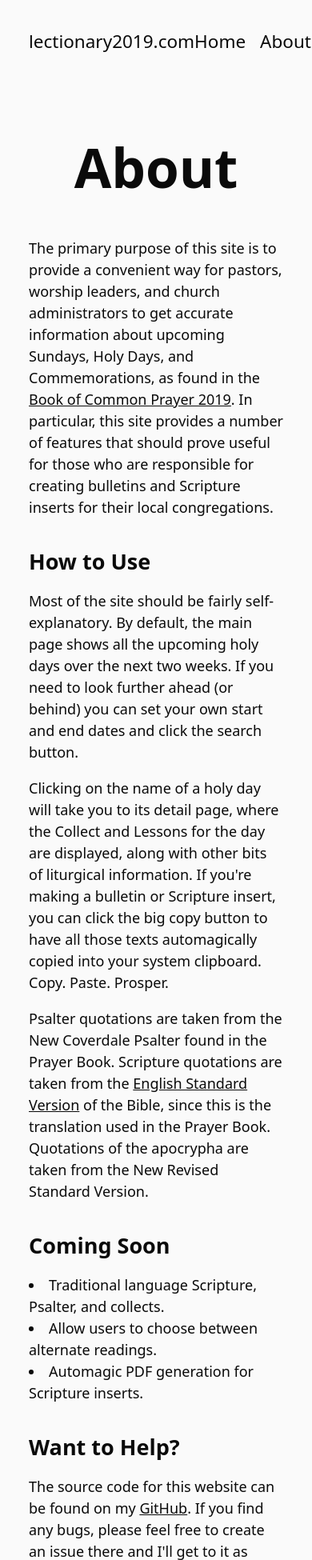
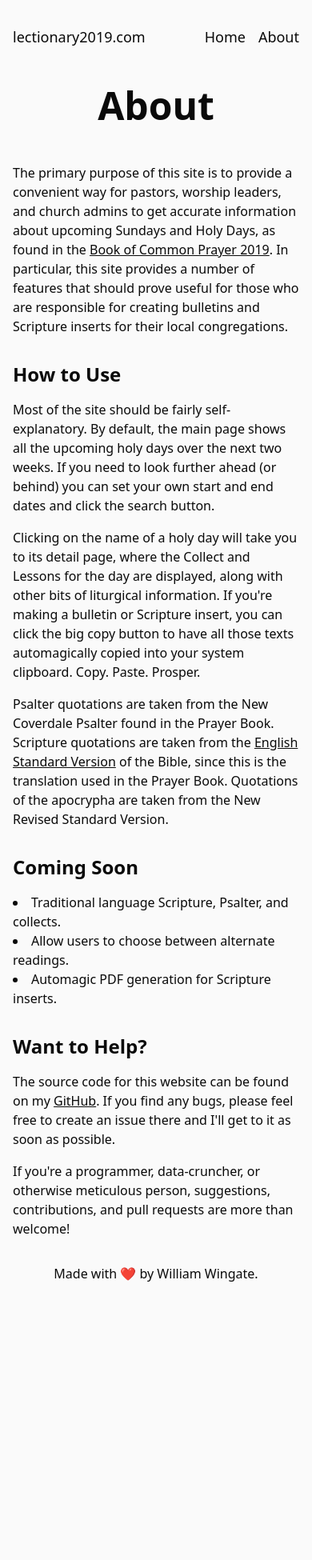
Before and after one commit to wtwingate/lectionary-django, a Django app: template lectionary/templates/lectionary/about.html in a window 390 px wide. Shown: the top 1950 px of the page at 80% size. After the commit the page ends 1602 px from the top, so only its background shows below. Run offline with Django 5.2, Linux system fonts and the light colour scheme; the template is opened without the code that fills it, so the values that code supplies are empty.

Commit message:
Start refactoring styles for mobile-first design

```diff
--- a/lectionary/templates/lectionary/about.html
+++ b/lectionary/templates/lectionary/about.html
@@ -1,17 +1,17 @@
 {% extends "lectionary/base.html" %}
 {% block content %}
     <article class="mx-auto max-w-3xl [&>p]:my-4">
-        <h1 class="mb-12 mt-24 text-center text-6xl font-semibold">About</h1>
+        <h1 class="my-12 text-center text-5xl font-semibold">About</h1>
         <p>
             The primary purpose of this site is to provide a convenient way for
-            pastors, worship leaders, and church administrators to get accurate
-            information about upcoming Sundays, Holy Days, and Commemorations,
-            as found in the
-            <a class="underline" href="https://bcp2019.anglicanchurch.net/">Book of Common Prayer 2019</a>. In particular, this site provides a number of features that should
+            pastors, worship leaders, and church admins to get accurate
+            information about upcoming Sundays and Holy Days, as found in the
+            <a class="underline" href="https://bcp2019.anglicanchurch.net/">Book of Common Prayer 2019</a>.
+            In particular, this site provides a number of features that should
             prove useful for those who are responsible for creating bulletins and
             Scripture inserts for their local congregations.
         </p>
-        <h2 class="mx-auto mt-8 max-w-3xl text-2xl font-semibold">How to Use</h2>
+        <h2 class="mt-8 text-2xl font-semibold">How to Use</h2>
         <p>
             Most of the site should be fairly self-explanatory. By default, the main
             page shows all the upcoming holy days over the next two weeks. If you
@@ -34,13 +34,13 @@
             Quotations of the apocrypha are taken from the New Revised Standard
             Version.
         </p>
-        <h2 class="mx-auto mb-4 mt-8 max-w-3xl text-2xl font-semibold">Coming Soon</h2>
-        <ul>
+        <h2 class="mt-8 text-2xl font-semibold">Coming Soon</h2>
+        <ul class="my-4">
             <li class="list-inside list-disc">Traditional language Scripture, Psalter, and collects.</li>
             <li class="list-inside list-disc">Allow users to choose between alternate readings.</li>
             <li class="list-inside list-disc">Automagic PDF generation for Scripture inserts.</li>
         </ul>
-        <h2 class="mx-auto mb-4 mt-8 max-w-3xl text-2xl font-semibold">Want to Help?</h2>
+        <h2 class="mt-8 text-2xl font-semibold">Want to Help?</h2>
         <p>
             The source code for this website can be found on my
             <a class="underline" href="https://github.com/wtwingate/lectionary">GitHub</a>. If you
@@ -52,4 +52,4 @@
             suggestions, contributions, and pull requests are more than welcome!
         </p>
     </article>
-{% endblock %}
+{% endblock content %}
--- a/lectionary/templates/lectionary/base.html
+++ b/lectionary/templates/lectionary/base.html
@@ -1,16 +1,20 @@
 {% load static %}
 <!DOCTYPE html>
-<html class="bg-neutral-300" lang="en">
+<html lang="en" class="bg-neutral-300">
     <head>
         <meta charset="UTF-8" />
         <meta name="viewport" content="width=device-width, initial-scale=1.0" />
+        <meta name="description" content="Website for the Anglican lectionary." />
+        <meta name="keywords" content="lectionary, anglican, scripture, calendar" />
         <link rel="stylesheet" href="{% static 'src/output.css' %}" />
         <title>
-            {% block title %}Lectionary{% endblock %}
+            {% block title %}
+                Lectionary
+            {% endblock title %}
         </title>
     </head>
-    <body class="mx-auto max-w-5xl bg-neutral-50 p-8 text-neutral-950 shadow-2xl">
-        <header class="flex flex-row justify-between text-xl">
+    <body class="mx-auto max-w-4xl bg-neutral-50 py-8 px-4 sm:px-8 md:px-16 lg:px-32 text-neutral-950 shadow-2xl">
+        <header class="flex flex-row justify-between text-lg">
             <span>
                 <a href="{% url 'index' %}">lectionary2019.com</a>
             </span>
@@ -20,9 +24,10 @@
             </span>
         </header>
         <main>
-            {% block content %}{% endblock %}
+            {% block content %}
+            {% endblock content %}
         </main>
-        <footer>
+        <footer class="mt-8">
             <p class="text-center">Made with ❤️ by William Wingate.</p>
         </footer>
     </body>
--- a/lectionary/views.py
+++ b/lectionary/views.py
@@ -27,7 +27,7 @@ def index(request):
     calendar = {}
     for date in dates:
         lectionary = Lectionary(date)
-        hr_date = date.strftime("%A — %D")
+        hr_date = date.strftime("%A, %D")
         calendar[hr_date] = []
         for name in lectionary.names:
             for day in Day.objects.filter(name=name, year=lectionary.year):
--- a/static/src/input.css
+++ b/static/src/input.css
@@ -1,10 +1,6 @@
 @tailwind base;
 @tailwind components;
 @tailwind utilities;
-
-html {
-    font-size: 18px;
-}
 
 .bg-violet {
     @apply bg-violet-600;
--- a/static/src/output.css
+++ b/static/src/output.css
@@ -578,6 +578,16 @@ video {
   margin-bottom: 2rem;
 }
 
+.my-4 {
+  margin-top: 1rem;
+  margin-bottom: 1rem;
+}
+
+.my-6 {
+  margin-top: 1.5rem;
+  margin-bottom: 1.5rem;
+}
+
 .mb-12 {
   margin-bottom: 3rem;
 }
@@ -625,6 +647,15 @@ video {
 
 .max-w-prose {
   max-width: 65ch;
+}
+
+.max-w-max {
+  max-width: -moz-max-content;
+  max-width: max-content;
+}
+
+.max-w-4xl {
+  max-width: 56rem;
 }
 
 .list-inside {
@@ -768,6 +829,11 @@ video {
   padding-bottom: 2rem;
 }
 
+.px-4 {
+  padding-left: 1rem;
+  padding-right: 1rem;
+}
+
 .text-center {
   text-align: center;
 }
@@ -789,6 +855,21 @@ video {
 
 .text-xl {
   font-size: 1.25rem;
+  line-height: 1.75rem;
+}
+
+.text-4xl {
+  font-size: 2.25rem;
+  line-height: 2.5rem;
+}
+
+.text-5xl {
+  font-size: 3rem;
+  line-height: 1;
+}
+
+.text-lg {
+  font-size: 1.125rem;
   line-height: 1.75rem;
 }
 
@@ -840,10 +921,6 @@ video {
   transition-property: all;
   transition-timing-function: cubic-bezier(0.4, 0, 0.2, 1);
   transition-duration: 150ms;
-}
-
-html {
-  font-size: 18px;
 }
 
 .bg-violet {
```
Also changed, not shown: other parts of static/src/output.css (+107 -0 lines), lectionary/templates/lectionary/detail.html (+9 -7 lines), lectionary/templates/lectionary/index.html (+15 -20 lines).
